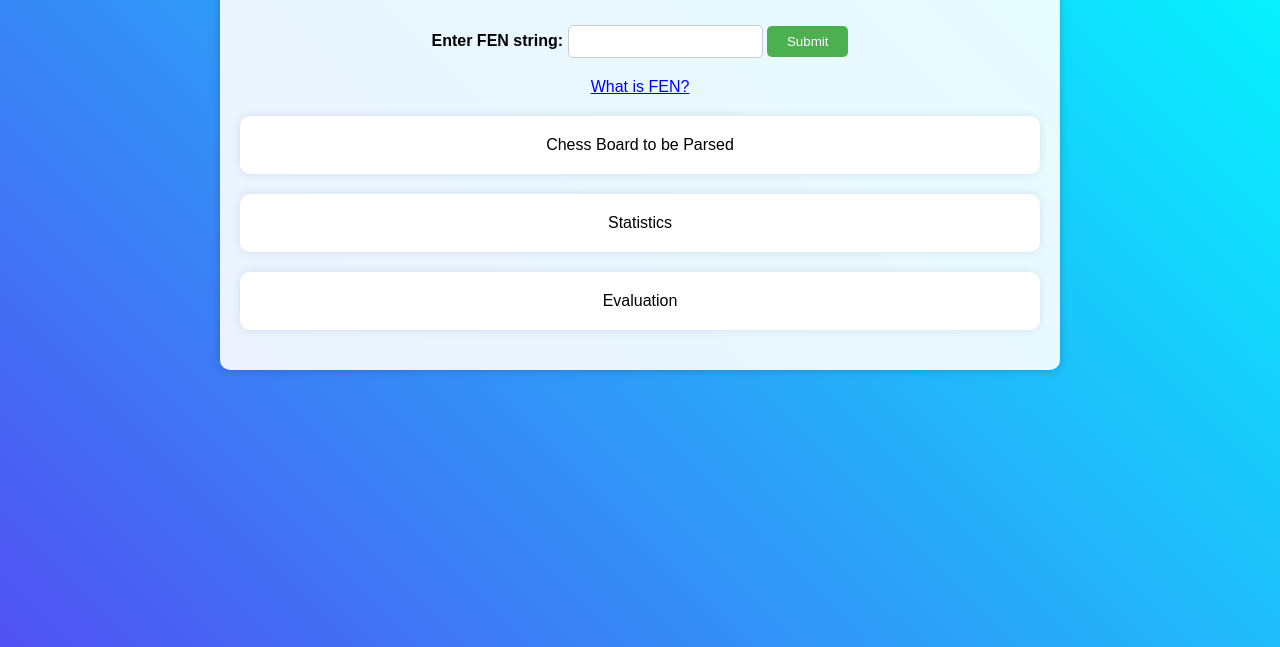
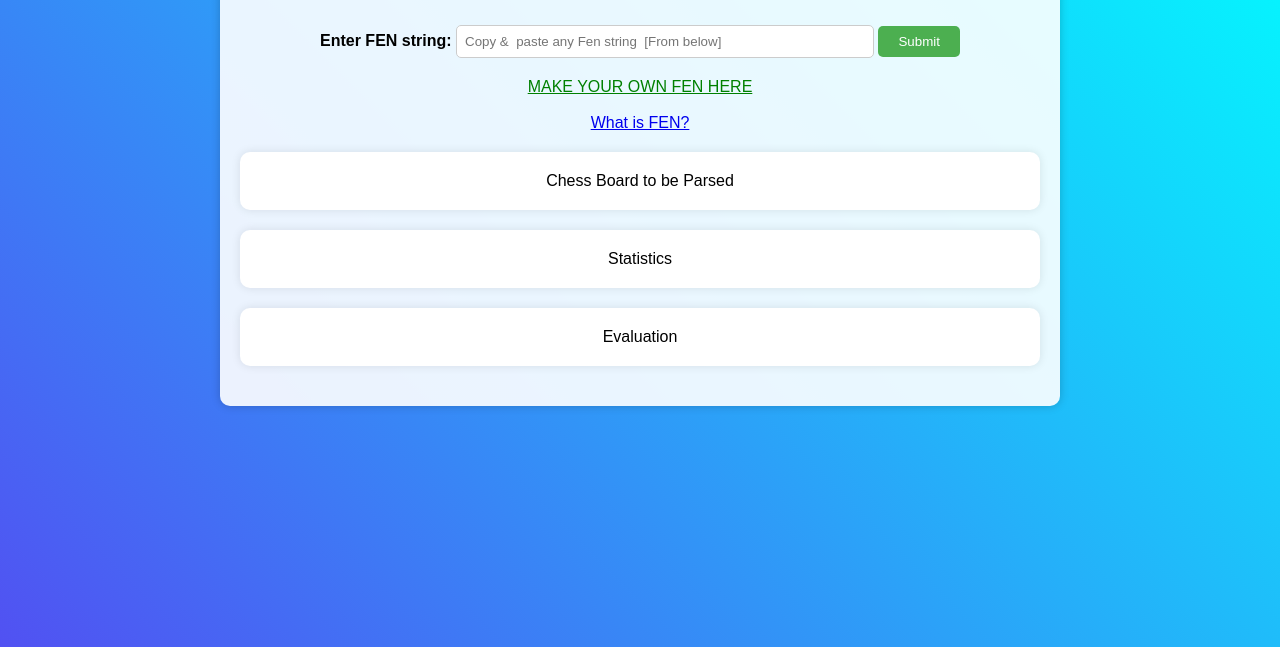
Before and after one commit to chess50/chess50.github.io, a plain HTML site: page index.html in a window 1280 px wide. Shown: the part 153-800 px from the top of the page. Drawn offline with Linux system fonts and the light colour scheme.

Commit message:
Update index.html

```diff
--- a/index.html
+++ b/index.html
@@ -11,9 +11,10 @@
         <h1>Chess Board Analyzer</h1>
         <div id="fen-input">
             <label for="fen">Enter FEN string:</label>
-            <input type="text" id="fen" name="fen">
+            <input  style="width:400px"type= "text" id="fen" name="fen" placeholder="Copy &  paste any Fen string  [From below]">
             <button onclick="submitFen()">Submit</button>
         </div>
+        <a style="color:green;"  href="http://www.netreal.de/Forsyth-Edwards-Notation/index.php " target="_blank">MAKE YOUR OWN FEN HERE</a><br/><br/>
         <a href="https://en.wikipedia.org/wiki/Forsyth%E2%80%93Edwards_Notation" target="_blank">What is FEN?</a>
         <div id="chessboard">Chess Board to be Parsed</div>
         <div id="statistics">Statistics</div>
```
